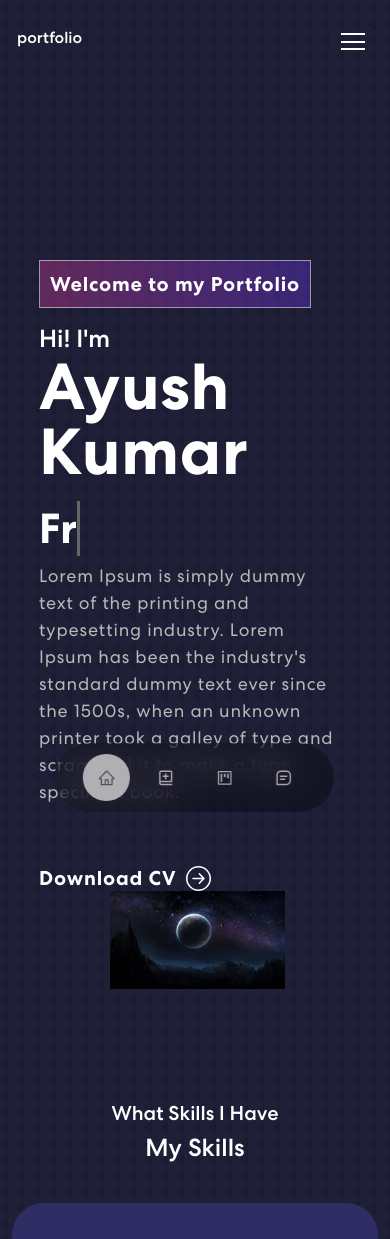
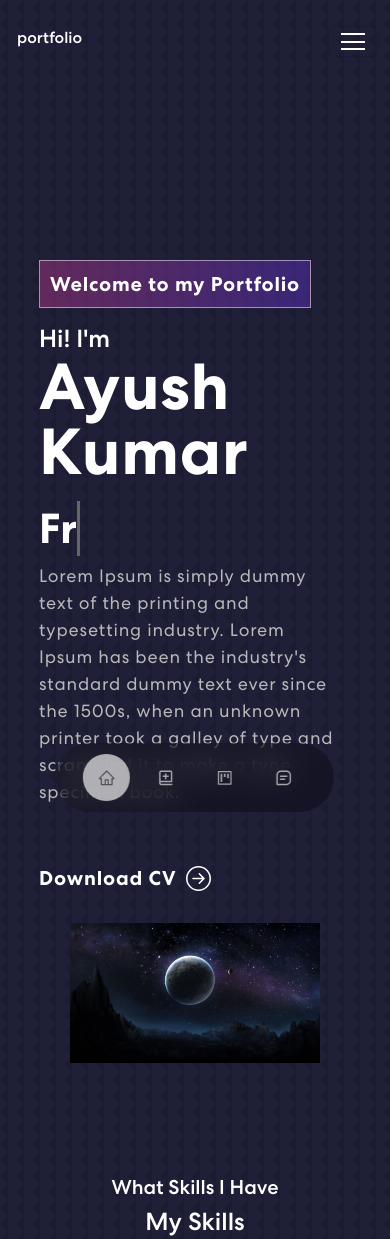
Before and after one commit to Ayush-7130/Ayush-7130.github.io, a React (Create React App) app: page / in a window 390 px wide. Shown: the top 1239 px of the page. Built offline with nearby package versions, Linux system fonts and the light colour scheme.

Commit message:
fixed Responsive behaviour

```diff
--- a/src/components/Banner/Banner.css
+++ b/src/components/Banner/Banner.css
@@ -72,7 +72,8 @@
 
 .banner img {
     /* animation: updown 3s linear infinite; */
-    width: 70%;
+    /* width: 70%; */
+    padding-top: 2rem;
 }
 
 .a .btn {
@@ -123,7 +124,6 @@
 
 .banner_column1{
     width: 100%;
-    margin-left: 8rem;
 }
 
 @keyframes updown {
@@ -157,10 +157,6 @@
     .banner{
         padding-bottom: 1rem;
     }
-
-    .banner_column1{
-        margin-left: 2.5rem;
-    }
 }
 
 @media screen and (max-width : 1200px) {
--- a/src/components/Scroll/scroll.css
+++ b/src/components/Scroll/scroll.css
@@ -47,3 +47,10 @@
     background: rgba(0, 0, 0, 0.7);
     filter:invert(1) contrast(86%);
 }
+
+@media screen and (max-width : 280px) {
+    .scroll-nav{
+        padding: 0.2rem 0.4rem;
+        margin-left: -1rem;
+    }
+}
```
Also changed, not shown: src/components/Experience/Experience.js (line endings or trailing spaces).
